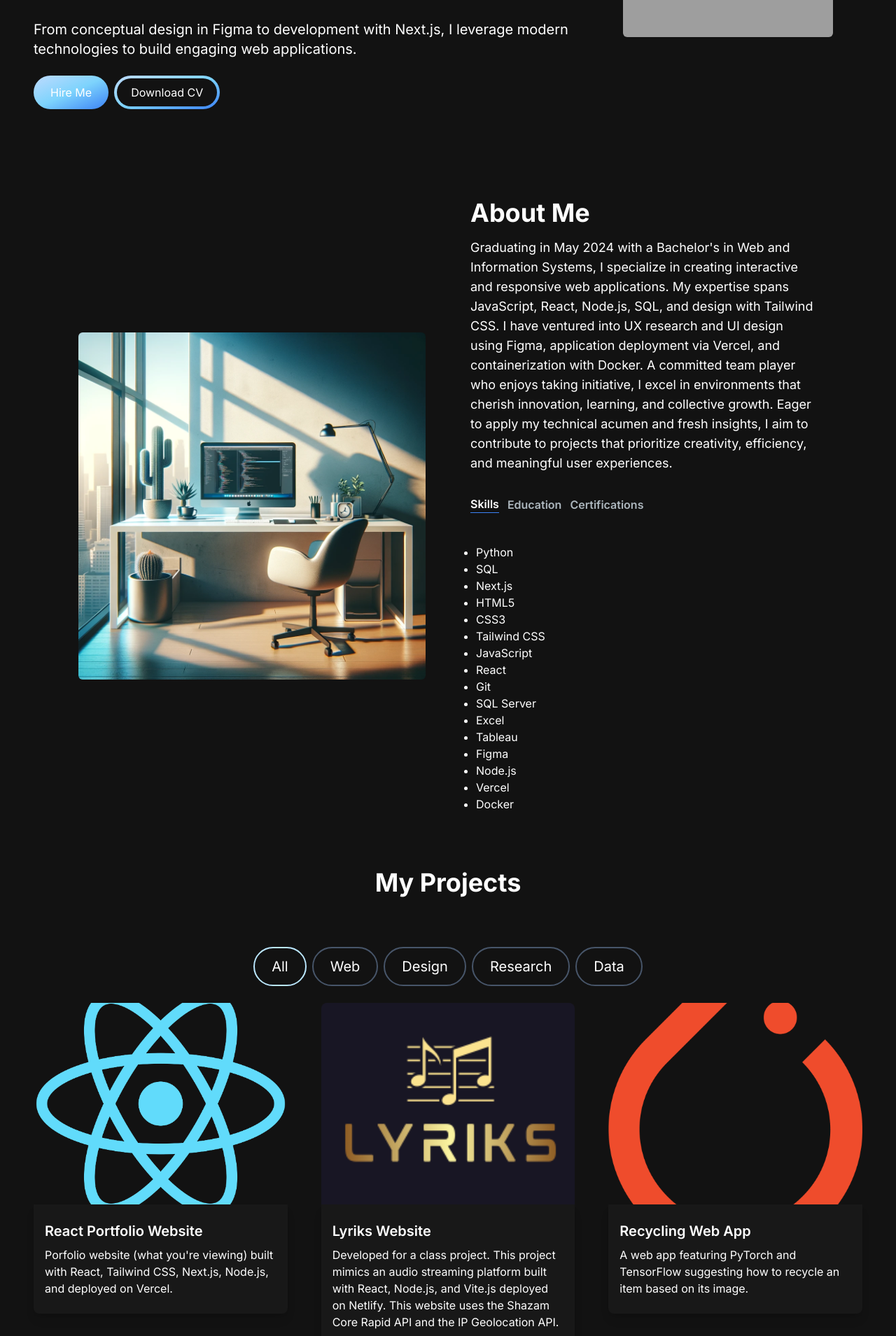
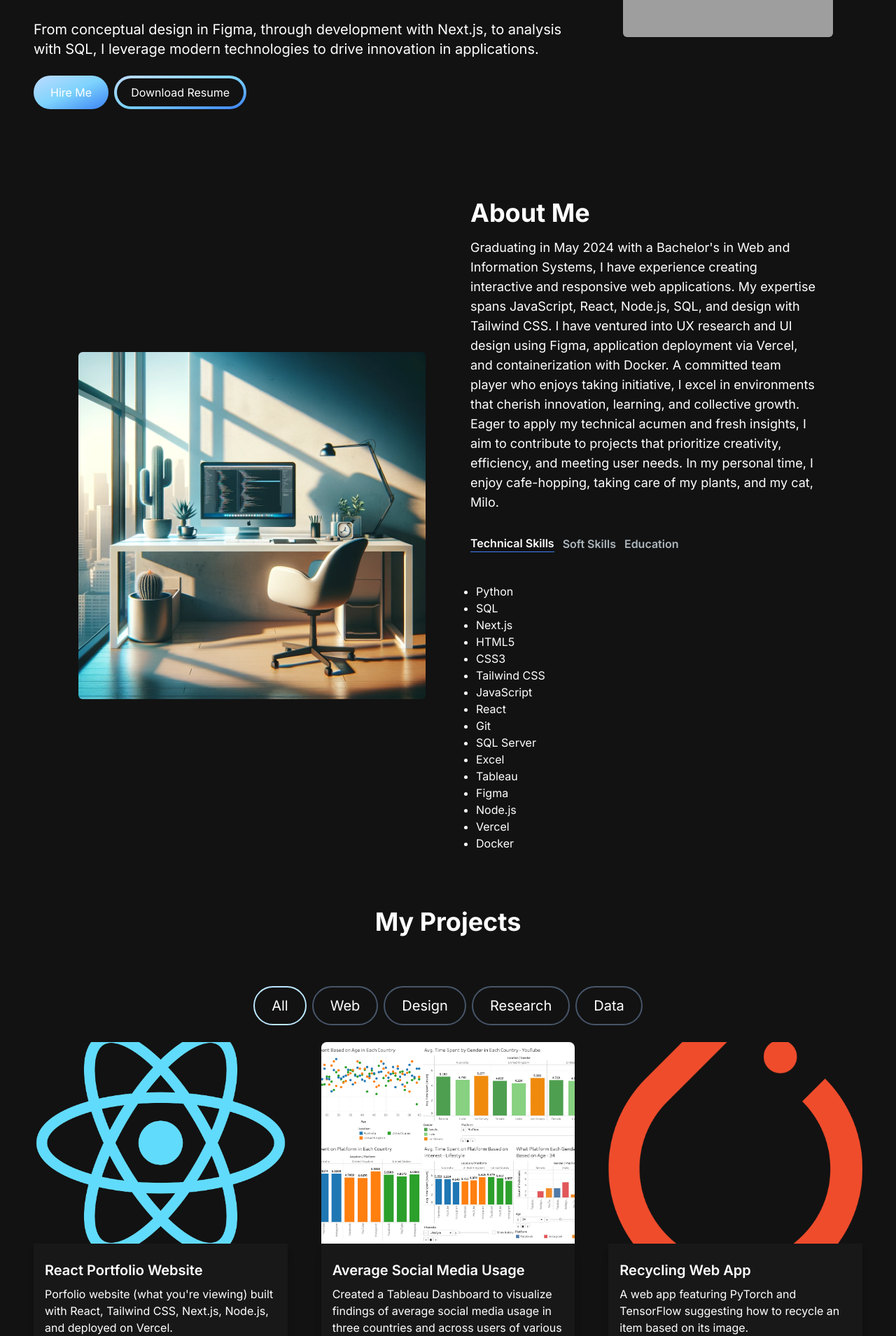
Before and after one commit to michellebau/portfolio, a Next.js app: page / in a window 1280 px wide. Shown: the part 452-2361 px from the top of the page at 70% size. Built offline with nearby package versions, Linux system fonts and the light colour scheme; grey boxes are pictures that could not be loaded.

Commit message:
updated hero about and projects section

```diff
--- a/src/app/components/AboutSection.jsx
+++ b/src/app/components/AboutSection.jsx
@@ -5,7 +5,7 @@ import TabButton from "./TabButton";
 
 const TAB_DATA = [
   {
-    title: "Skills",
+    title: "Technical Skills",
     id: "skills",
     content: (
       <ul className="list-disc pl-2">
@@ -29,20 +29,22 @@ const TAB_DATA = [
     ),
   },
   {
+    title: "Soft Skills",
+    id: "s_skills",
+    content: (
+      <ul className="list-disc pl-2">
+        <li>Communication</li>
+        <li>Leadership</li>
+        <li>Teamwork</li>
+      </ul>
+    ),
+  },
+  {
     title: "Education",
     id: "education",
     content: (
       <ul className="list-disc pl-2">
         <li>New Jersey Institute of Technology, Newark, NJ</li>
-      </ul>
-    ),
-  },
-  {
-    title: "Certifications",
-    id: "certifications",
-    content: (
-      <ul className="list-disc pl-2">
-        <li>DataCamp Data Science with Python (IP)</li>
       </ul>
     ),
   },
@@ -65,7 +67,7 @@ const AboutSection = () => {
         <div className="mt-4 md:mt-0 text-left flex flex-col h-full">
           <h2 className="text-4xl font-bold text-white mb-4">About Me</h2>
           <p className="text-base lg:text-lg">
-          Graduating in May 2024 with a Bachelor&apos;s in Web and Information Systems, I specialize in creating interactive and responsive web applications. My expertise spans JavaScript, React, Node.js, SQL, and design with Tailwind CSS. I have ventured into UX research and UI design using Figma, application deployment via Vercel, and containerization with Docker. A committed team player who enjoys taking initiative, I excel in environments that cherish innovation, learning, and collective growth. Eager to apply my technical acumen and fresh insights, I aim to contribute to projects that prioritize creativity, efficiency, and meaningful user experiences.
+          Graduating in May 2024 with a Bachelor&apos;s in Web and Information Systems, I have experience creating interactive and responsive web applications. My expertise spans JavaScript, React, Node.js, SQL, and design with Tailwind CSS. I have ventured into UX research and UI design using Figma, application deployment via Vercel, and containerization with Docker. A committed team player who enjoys taking initiative, I excel in environments that cherish innovation, learning, and collective growth. Eager to apply my technical acumen and fresh insights, I aim to contribute to projects that prioritize creativity, efficiency, and meeting user needs. In my personal time, I enjoy cafe-hopping, taking care of my plants, and my cat, Milo.
           </p>
           <div className="flex flex-row justify-start mt-8">
             <TabButton
@@ -73,7 +75,14 @@ const AboutSection = () => {
               active={tab === "skills"}
             >
               {" "}
-              Skills{" "}
+              Technical Skills{" "}
+            </TabButton>
+            <TabButton
+              selectTab={() => handleTabChange("s_skills")}
+              active={tab === "s_skills"}
+            >
+              {" "}
+              Soft Skills{" "}
             </TabButton>
             <TabButton
               selectTab={() => handleTabChange("education")}
@@ -81,13 +90,6 @@ const AboutSection = () => {
             >
               {" "}
               Education{" "}
-            </TabButton>
-            <TabButton
-              selectTab={() => handleTabChange("certifications")}
-              active={tab === "certifications"}
-            >
-              {" "}
-              Certifications{" "}
             </TabButton>
           </div>
           <div className="mt-8">
--- a/src/app/components/HeroSection.jsx
+++ b/src/app/components/HeroSection.jsx
@@ -37,7 +37,7 @@ const HeroSection = () => {
               />
             </h1>
             <p className="text-[#fff] text-base sm:text-lg mb-6 lg:text-xl">
-            From conceptual design in Figma to development with Next.js, I leverage modern technologies to build engaging web applications.
+            From conceptual design in Figma, through development with Next.js, to analysis with SQL, I leverage modern technologies to drive innovation in applications.
             </p>
             <div className="flex flex-col sm:flex-row justify-center sm:justify-start items-center sm:items-start gap-2">
               <Link
@@ -46,14 +46,15 @@ const HeroSection = () => {
               >
                 Hire Me
               </Link>
-              <Link
-                href="/"
+              <a
+                href="/Michelle_Bautista_BASTA_Resume.pdf"
+                download="Michelle_Bautista_Resume.pdf"
                 className="inline-block px-1 py-1 w-full sm:w-fit rounded-full bg-gradient-to-br from-blue-200 via-sky-300 to-blue-500 hover:bg-blue-500"
               >
                 <span className="block bg-[#121212]  hover:bg-sky-300 rounded-full px-5 py-2 text-white">
-                  Download CV
+                  Download Resume
                 </span>
-              </Link>
+              </a>
             </div>
           </motion.div>
           <motion.div
--- a/src/app/components/ProjectsSection.jsx
+++ b/src/app/components/ProjectsSection.jsx
@@ -12,16 +12,16 @@ const projectsData = [
     image: "/images/projects/react_logo.png",
     tag: ["All", "Web"],
     gitUrl: "https://github.com/michellebau/portfolio",
-    previewUrl: "/",
+    previewUrl: "https://michelle-bautista.vercel.app",
   },
   {
     id: 2,
-    title: "Lyriks Website",
-    description: "Developed for a class project. This project mimics an audio streaming platform built with React, Node.js, and Vite.js deployed on Netlify. This website uses the Shazam Core Rapid API and the IP Geolocation API.",
-    image: "/images/projects/Lyriks_screenshot.png",
-    tag: ["All", "Web"],
+    title: "Average Social Media Usage",
+    description: "Created a Tableau Dashboard to visualize findings of average social media usage in three countries and across users of various ages for a course project. I published it as a Tableau Viz.",
+    image: "/images/projects/Average_social_media_usage.png",
+    tag: ["All", "Data"],
     gitUrl: "/",
-    previewUrl: "/",
+    previewUrl: "https://public.tableau.com/views/AverageSocialMediaUsageAtAGlance/Dashboard1?:language=en-US&:sid=&:display_count=n&:origin=viz_share_link",
   },
   {
     id: 3,
@@ -39,7 +39,7 @@ const projectsData = [
     image: "/images/projects/WIS_Club.png",
     tag: ["All", "Design"],
     gitUrl: "https://www.figma.com/file/jBk34sfHdqMMdZj19u1mGK/421-UI?type=design&node-id=0%3A1&mode=design&t=IEwuH9Mqf8P6gdys-1",
-    previewUrl: "/",
+    previewUrl: "https://www.figma.com/proto/jBk34sfHdqMMdZj19u1mGK/421-UI?page-id=0%3A1&type=design&node-id=0-3732&viewport=395%2C385%2C0.05&t=9VGEt2tif32FylGB-1&scaling=min-zoom&mode=design",
   },
   {
     id: 5,
```
Also changed, not shown: public/images/projects/Average_social_media_usage.png (added), 1 other file (tests, documents, lock files or other folders).
